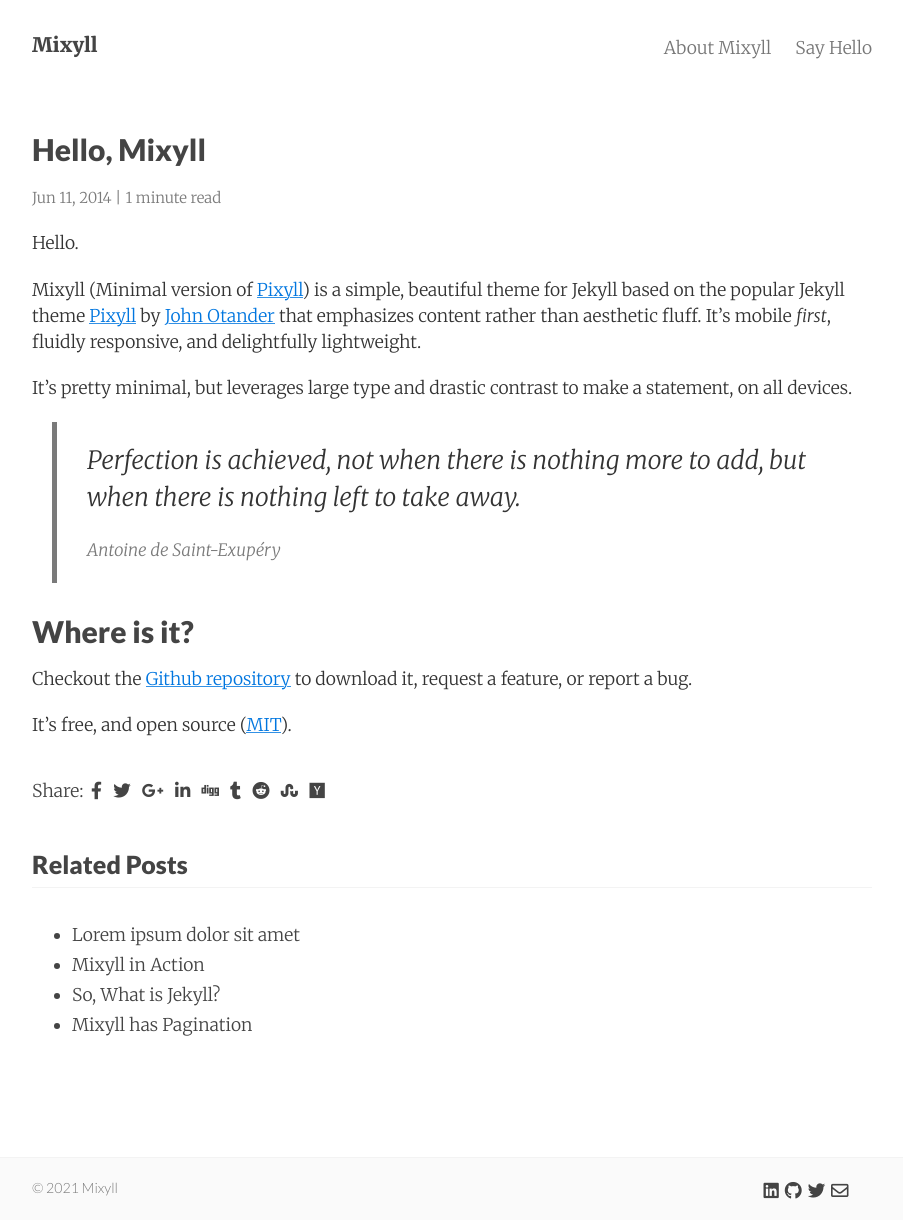
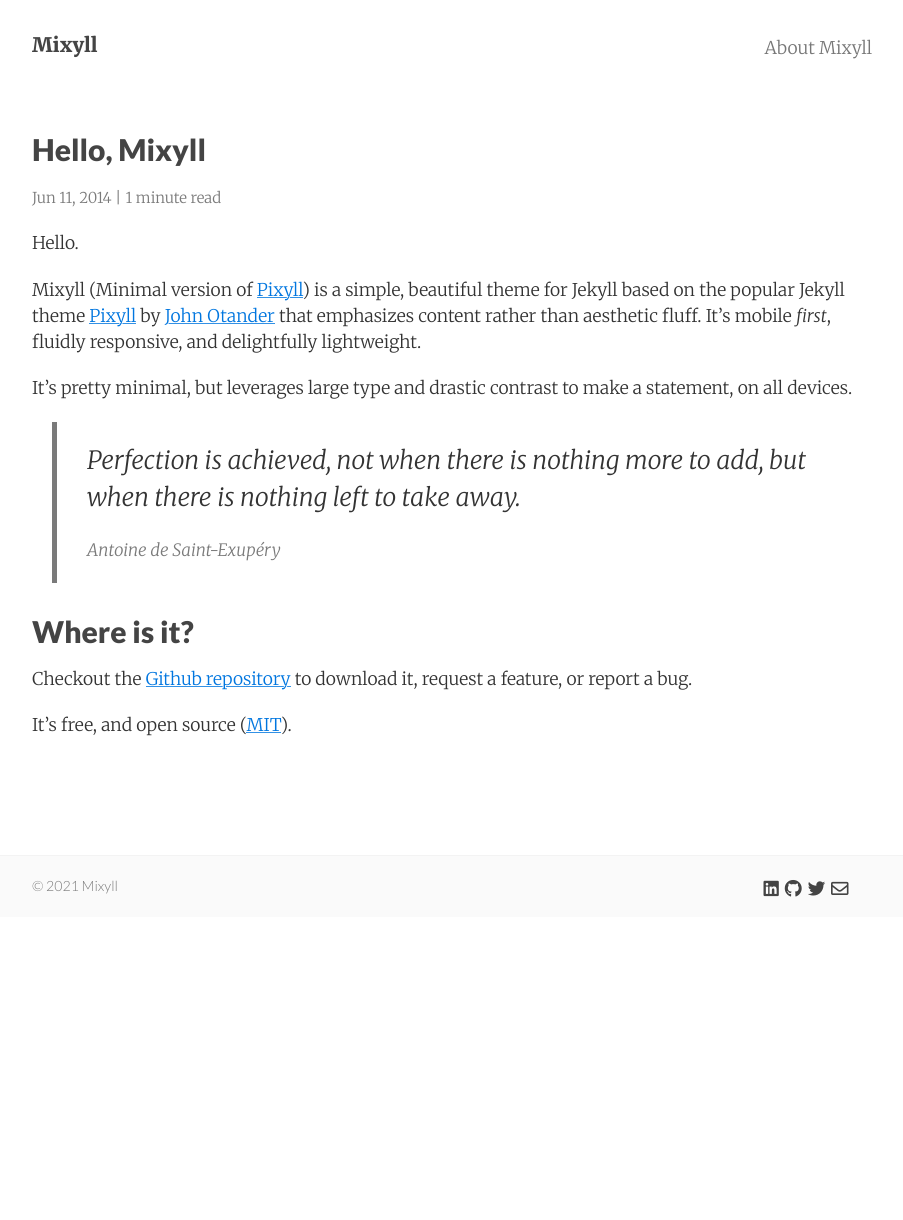
Before and after one commit to km3ll/km3ll.github.io, a Jekyll site: the page built from _posts/2014-06-11-welcome-to-mixyll.markdown, in a window 1280 px wide. Shown: the whole page, without its empty margins (188-1091 px from the left). Built offline with Jekyll 4.4.1, drawn with Linux system fonts in a browser that asks for light colours; nearby versions of some CDN libraries; after the commit the page ends 917 px from its top, so only the background shows below that; some of the changed lines change nothing that is shown.

Commit message:
Configure basic information

```diff
--- a/_config.yml
+++ b/_config.yml
@@ -1,20 +1,20 @@
 # Site settings
 title:       Mixyll
-email:       hello@saikiransripada.com
-author:      Sai Kiran Sripada
-description: "Lorem Ipsum is simply dummy text of the printing and typesetting industry. Lorem Ipsum has been the industry's standard dummy text ever since the 1500s, when an unknown printer took a galley of type and scrambled it to make a type specimen book."
+email:       kmell@protonmail.com
+author:      Kmell
+description: "Lorem Ipsum ..."
 baseurl:     ""
-url:         "https://mixyll.saikiransripada.com"
+url:         "https://km3ll.github.io"
 date_format: "%b %-d, %Y"
 header_pages:
  - about.md
- - contact.html
+# - contact.html
 
 google_analytics:
 
 # Optional features
 animated:             true
-show_related_posts:   true
+show_related_posts:   false
 show_post_footers:    false
 show_social_icons:    true
 
@@ -25,13 +25,13 @@
 disqus_shortname:
 
 # Social icons
-github_username: saikiransripada
-twitter_username: wp_user
-linkedin_username: saikiransripada
-dev_username: dev_user
+github_username: km3ll
+twitter_username: kmellzie
+linkedin_username: juancamiloramirezgaviria
+dev_username:
 
 # Post sharing icons
-show_sharing_icons: true
+show_sharing_icons: false
 # Change to 'true' to enable individual icons
 share_facebook: true
 share_twitter: true
```
